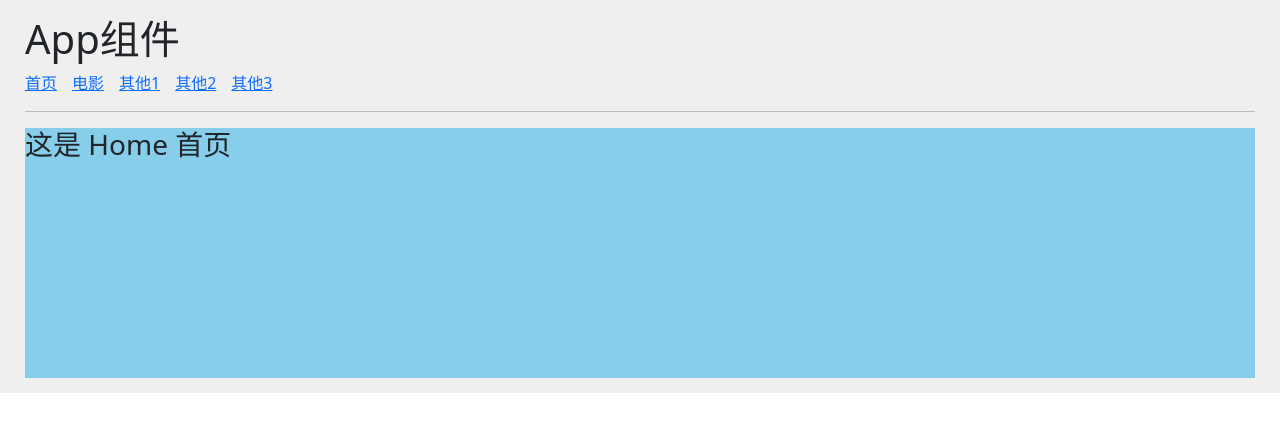
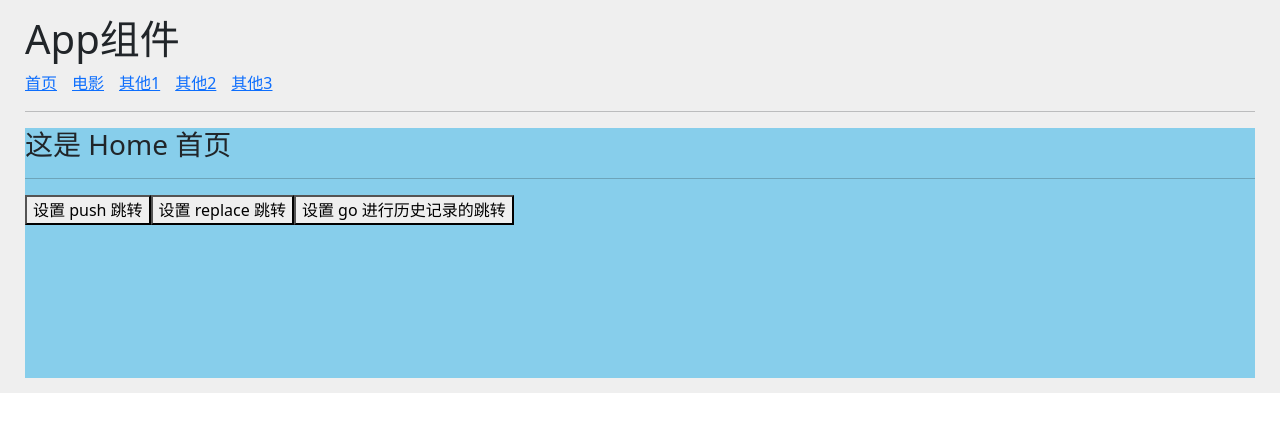
Before and after one commit to zld-123/vue1, a Vue app: page /#/Home in a window 1280 px wide. Shown: the top 432 px of the page. Built offline with nearby package versions, Linux system fonts and the light colour scheme.

Commit message:
路由守卫

```diff
--- a/src/components/router/Home.vue
+++ b/src/components/router/Home.vue
@@ -1,6 +1,15 @@
 <template>
   <div class="HomeContainer">
     <h3>这是 Home 首页</h3>
+    <hr>
+<!--    设置编程式导航-->
+<!--    push 编程式导航，存在历史记录可以返回上一页 this.$router.push('路由地址') -->
+    <button @click="pushGo">设置 push 跳转</button>
+<!--    replace 编程式导航，不存在历史记录返回上一页，他的原理是替换上一页的记录 this.$router.replace('/About/1') -->
+    <button @click="repGo">设置 replace 跳转</button>
+<!--    go 编程式导航，根据里面传递的参数进行上一页或者下一页的跳转，this.$router.go(-1)-->
+<!--    只跳转一页的时候有简化写法 this.$router.forward()表示式前进 this.$router.back()表示后退  -->
+    <button @click="goGo">设置 go 进行历史记录的跳转</button>
   </div>
 </template>
 
@@ -17,7 +26,17 @@ export default {
   // 想要使用导入的私有组件需要在此注册一下才能使用
   components: {},
   // 方法集合
-  methods: {},
+  methods: {
+    pushGo(){
+      this.$router.push('/About/1')
+    },
+    repGo(){
+      this.$router.replace('/About/1')
+    },
+    goGo(){
+      this.$router.back()
+    }
+  },
   // 监控data中的数据变化
   watch: {},
   // 生命周期 - 创建完成（可以访问当前this实例）
--- a/src/components/router/Movie.vue
+++ b/src/components/router/Movie.vue
@@ -4,6 +4,8 @@
     <hr>
     <router-link to="/Movie/tab1">复联</router-link>
     <router-link to="/Movie/tab2">雷神</router-link>
+    <hr>
+    <h1>这是login页面</h1>
     <router-view></router-view>
   </div>
 </template>
--- a/src/router/index.js
+++ b/src/router/index.js
@@ -33,7 +33,7 @@ const routes = [
         //路由重定向，设置一个初始页面
         redirect: '/Home'
     },
-    {path: '/Home', component: Home},
+    {path: '/Home',name:'Home', component: Home},
     {
         path: '/Movie', component: Movie,
         redirect: '/Movie/tab1',
@@ -51,5 +51,24 @@ const routes = [
 const router = new VueRouter({
     routes
 })
+//设置路由前置守卫
+router.beforeEach((to, from, next)=>{
+//    1,to 表示将要跳转到的页面
+//    2，form 表示跳转钱的页面
+//    3，next 表示是否运行跳转
+//    实例：假设‘其他1’页面是后台页面，从首页进入到‘其他1’，需要 token 值，否则将会进入到‘电影’页面
+//    其余页面的相互跳转不会有影响将不会有影响
+    if (to.path === '/About/1'){
+        const token = localStorage.getItem('token')
+        if (token){
+            next()
+        }else {
+            next('/Movie')
+        }
+    }else {
+        next()
+    }
+})
+
 
 export default router
```
